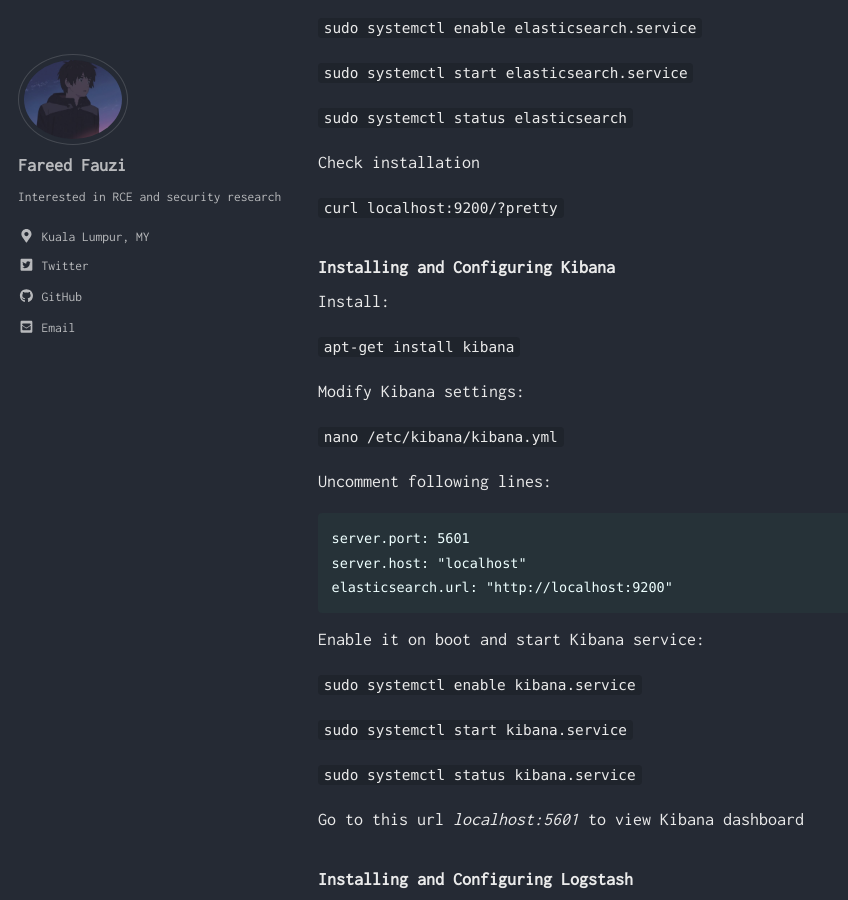
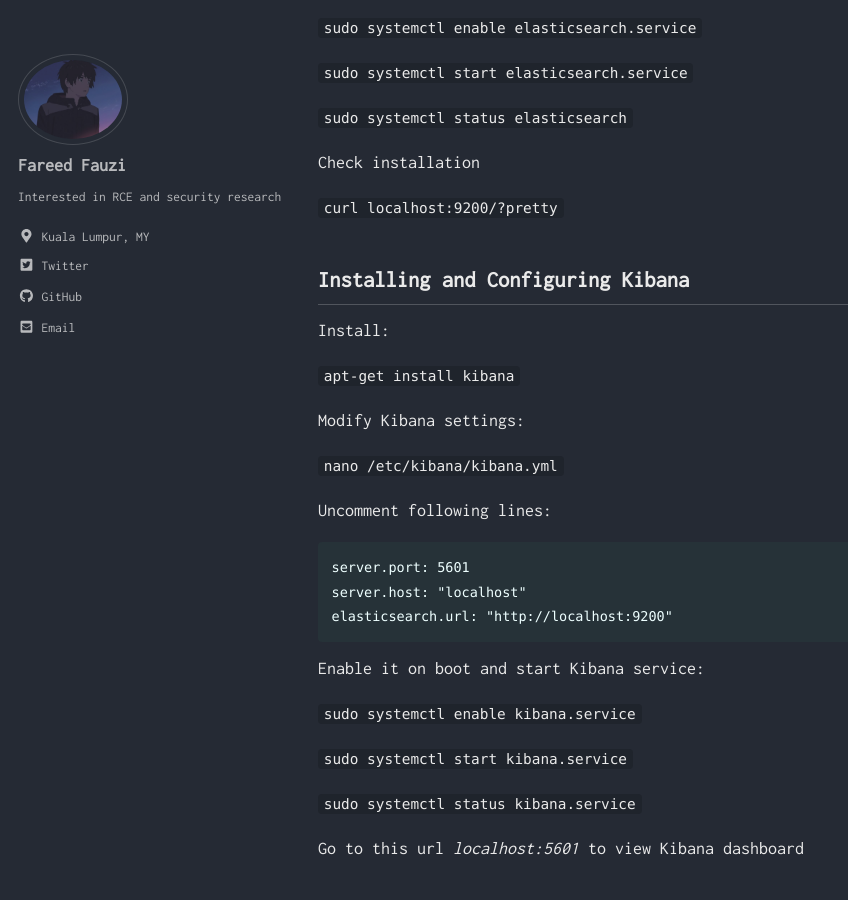
Before and after one commit to spiritedwolf/fareedfauzi.github.io, a Jekyll site: the page built from _posts/2020-03-18-Install-ELK-Filebeat.md, in a window 1280 px wide and 900 px high, scrolled down 1681 px. Shown: the whole window, without its empty margins (0-848 px from the left). Built offline with Jekyll 4.4.1, drawn with Linux system fonts in a browser that asks for light colours; cached includes are drawn as plain includes.

```diff
--- a/_posts/2020-03-18-Install-ELK-Filebeat.md
+++ b/_posts/2020-03-18-Install-ELK-Filebeat.md
@@ -75,7 +75,7 @@ Check installation
 
 ``curl localhost:9200/?pretty``
 
-### Installing and Configuring Kibana
+## Installing and Configuring Kibana
 
 Install:
 
@@ -102,7 +102,7 @@ Enable it on boot and start Kibana service:
 
 Go to this url *localhost:5601* to view Kibana dashboard
 
-### Installing and Configuring Logstash
+## Installing and Configuring Logstash
 Install Logstash:
 
 ``sudo apt-get install logstash``
```
